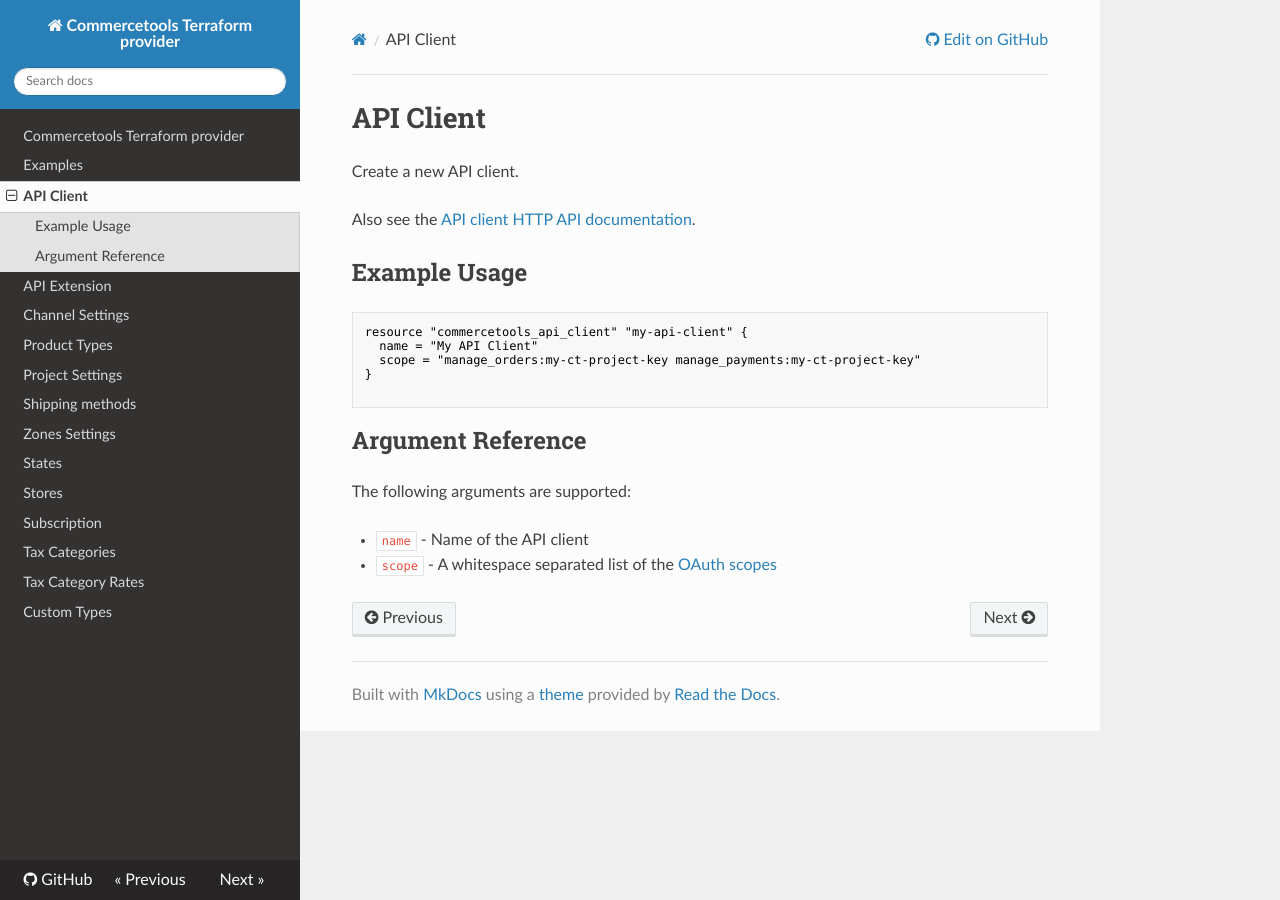
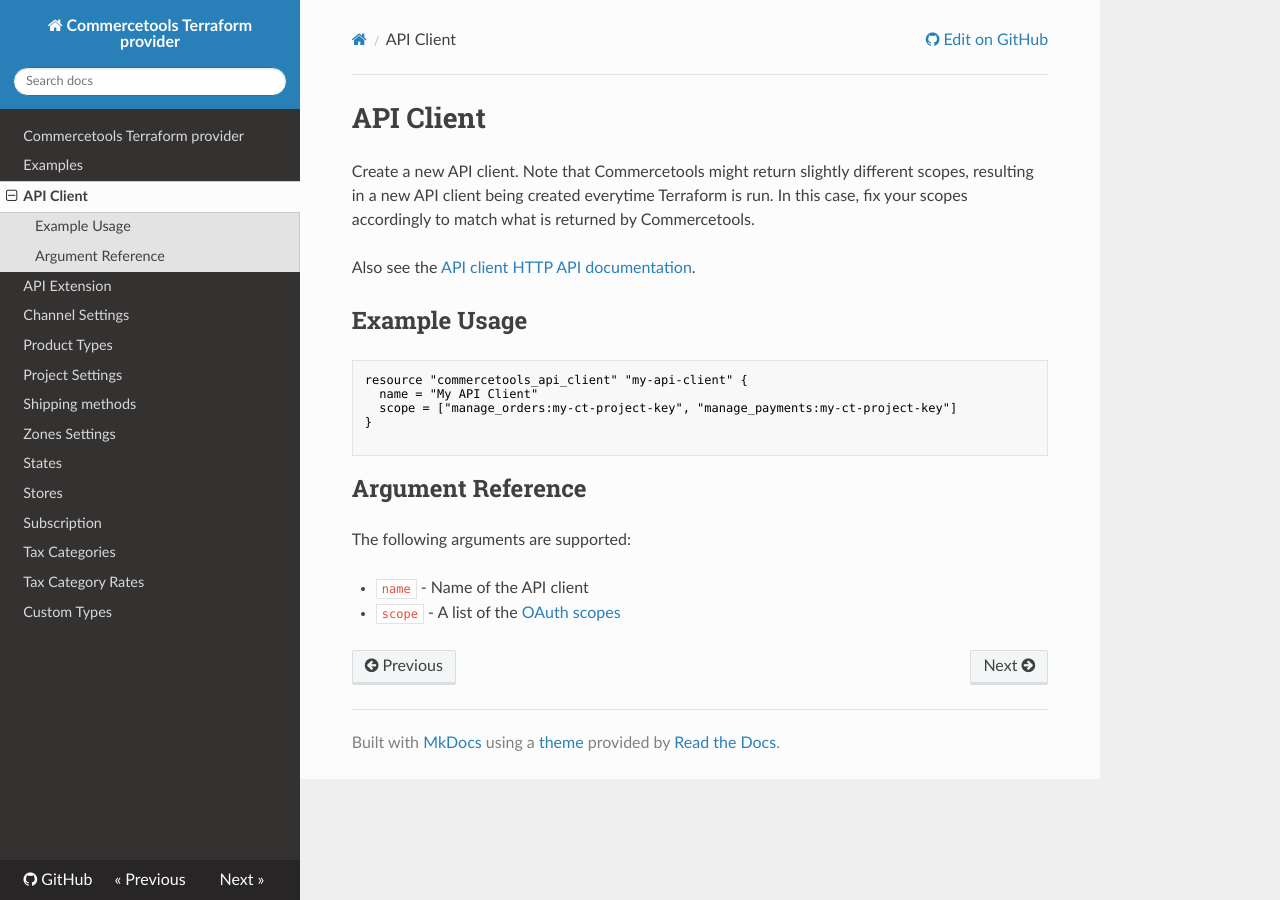
Before and after one commit to labd/terraform-provider-commercetools, an MkDocs documentation site: the page built from docs/resource_api_client.md, in a window 1280 px wide. Built offline with MkDocs 1.6.1, drawn with Linux system fonts in a browser that asks for light colours; nearby versions of some CDN libraries.

Commit message:
scope is now a set instead of a string (prevent new api clients being created all the time)

````diff
--- a/docs/resource_api_client.md
+++ b/docs/resource_api_client.md
@@ -1,6 +1,7 @@
 # API Client
 
-Create a new API client.
+Create a new API client. Note that Commercetools might return slightly different scopes, resulting in a new API client being created everytime Terraform is run. In this case,
+fix your scopes accordingly to match what is returned by Commercetools.
 
 Also see the [API client HTTP API documentation](https://docs.commercetools.com//http-api-projects-api-clients).
 
@@ -9,7 +10,7 @@ Also see the [API client HTTP API documentation](https://docs.commercetools.com/
 ```hcl
 resource "commercetools_api_client" "my-api-client" {
   name = "My API Client"
-  scope = "manage_orders:my-ct-project-key manage_payments:my-ct-project-key"
+  scope = ["manage_orders:my-ct-project-key", "manage_payments:my-ct-project-key"]
 }
 
 ```
@@ -19,4 +20,4 @@ resource "commercetools_api_client" "my-api-client" {
 The following arguments are supported:
 
 * `name` - Name of the API client
-* `scope` - A whitespace separated list of the [OAuth scopes](https://docs.commercetools.com/http-api-authorization.html#scopes)
+* `scope` - A list of the [OAuth scopes](https://docs.commercetools.com/http-api-authorization.html#scopes)
````
Also changed, not shown: CHANGELOG.md (+4 -0 lines), 1 other file.
